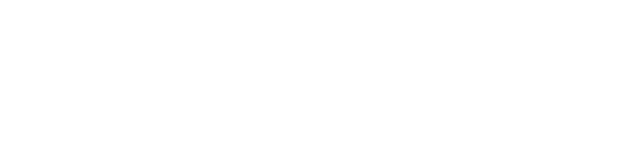
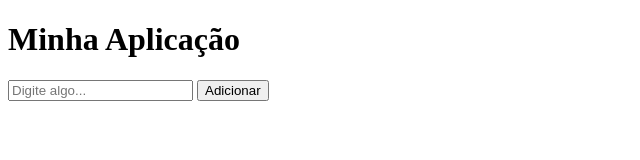
Before and after one commit to rtoram/xpericolor-v4.0, a plain HTML site: page index.html in a window 1280 px wide. Shown: the whole page, without its empty margins (0-640 px from the left). Drawn offline with Linux system fonts and the light colour scheme.

Commit message:
Update index.html

```diff
--- a/index.html
+++ b/index.html
@@ -1,3 +1,22 @@
-<div id="color-palette">
-    <!-- Cada cor será renderizada aqui com os novos botões e códigos abaixo do box -->
-</div>
+<!DOCTYPE html>
+<html lang="pt-br">
+<head>
+    <meta charset="UTF-8">
+    <meta name="viewport" content="width=device-width, initial-scale=1.0">
+    <title>Minha Aplicação</title>
+    <link rel="stylesheet" href="css/style.css">
+</head>
+<body>
+    <header>
+        <h1>Minha Aplicação</h1>
+    </header>
+    <main>
+        <section>
+            <input type="text" id="inputText" placeholder="Digite algo...">
+            <button onclick="adicionarItem()">Adicionar</button>
+            <ul id="lista"></ul>
+        </section>
+    </main>
+    <script src="js/script.js"></script>
+</body>
+</html>
```
